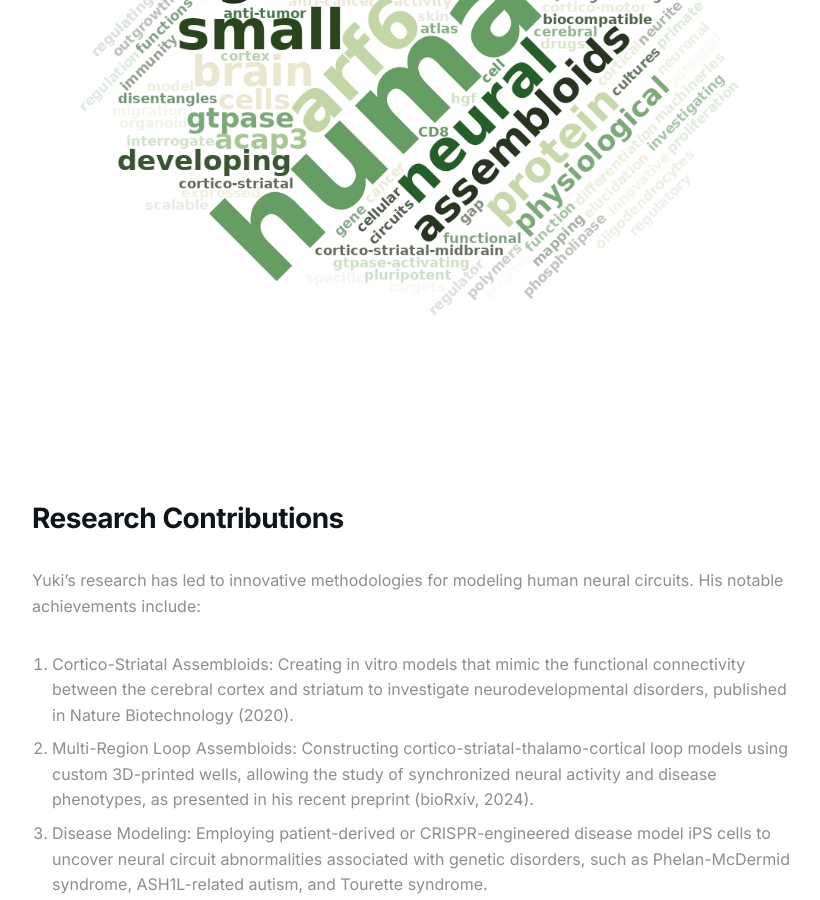
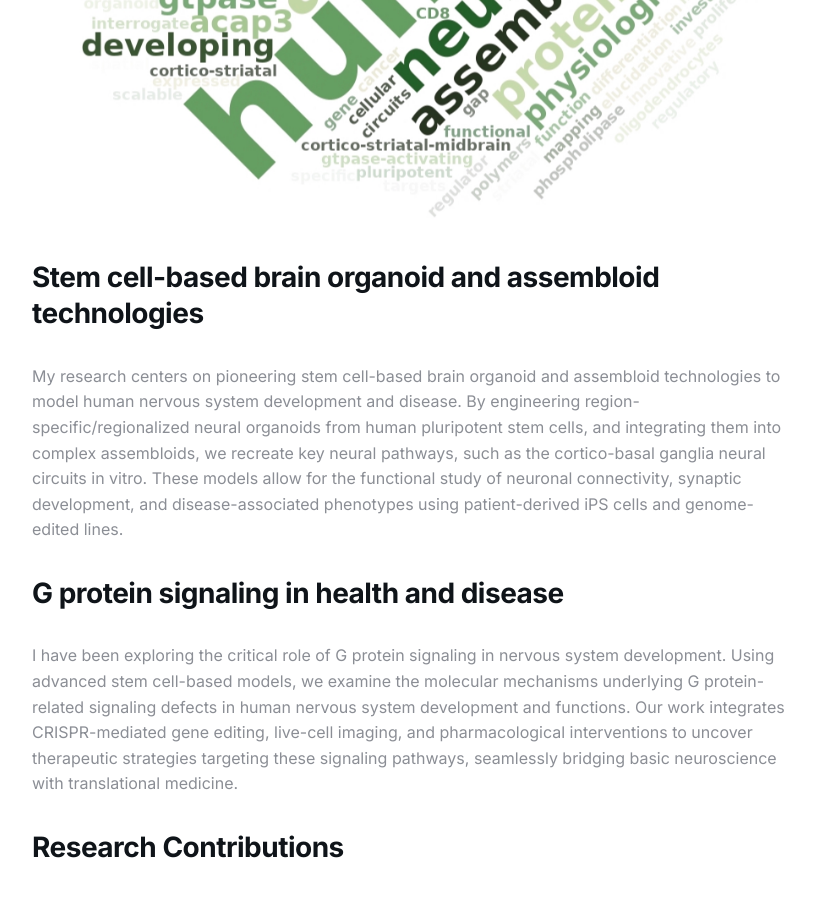
Before and after one commit to ykmiura/ykmiura.github.io, a Jekyll site: the page built from _pages/research.md, in a window 1280 px wide and 900 px high, scrolled down 1126 px. Shown: the whole window, without its empty margins (228-1048 px from the left). Built offline with Jekyll 4.4.1, drawn with Linux system fonts in a browser that asks for light colours.

Commit message:
Update research.md

```diff
--- a/_pages/research.md
+++ b/_pages/research.md
@@ -7,9 +7,15 @@ image:
 page_cover: '/images/01.jpg'
 ---
 
-![Photo](/images/YM_word_cloud.jpg)
+![Photo](/images/Word_cloud.jpg)
+
+## Stem cell-based brain organoid and assembloid technologies
+My research centers on pioneering stem cell-based brain organoid and assembloid technologies to model human nervous system development and disease. By engineering region-specific/regionalized neural organoids from human pluripotent stem cells, and integrating them into complex assembloids, we recreate key neural pathways, such as the cortico-basal ganglia neural circuits in vitro. These models allow for the functional study of neuronal connectivity, synaptic development, and disease-associated phenotypes using patient-derived iPS cells and genome-edited lines.
+
+## G protein signaling in health and disease
+I have been exploring the critical role of G protein signaling in nervous system development. Using advanced stem cell-based models, we examine the molecular mechanisms underlying G protein-related signaling defects in human nervous system development and functions. Our work integrates CRISPR-mediated gene editing, live-cell imaging, and pharmacological interventions to uncover therapeutic strategies targeting these signaling pathways, seamlessly bridging basic neuroscience with translational medicine.
+
 ## Research Contributions
-
 Yuki's research has led to innovative methodologies for modeling human neural circuits. His notable achievements include:
 1. Cortico-Striatal Assembloids: Creating in vitro models that mimic the functional connectivity between the cerebral cortex and striatum to investigate neurodevelopmental disorders, published in Nature Biotechnology (2020).
 2. Multi-Region Loop Assembloids: Constructing cortico-striatal-thalamo-cortical loop models using custom 3D-printed wells, allowing the study of synchronized neural activity and disease phenotypes, as presented in his recent preprint (bioRxiv, 2024).
```
